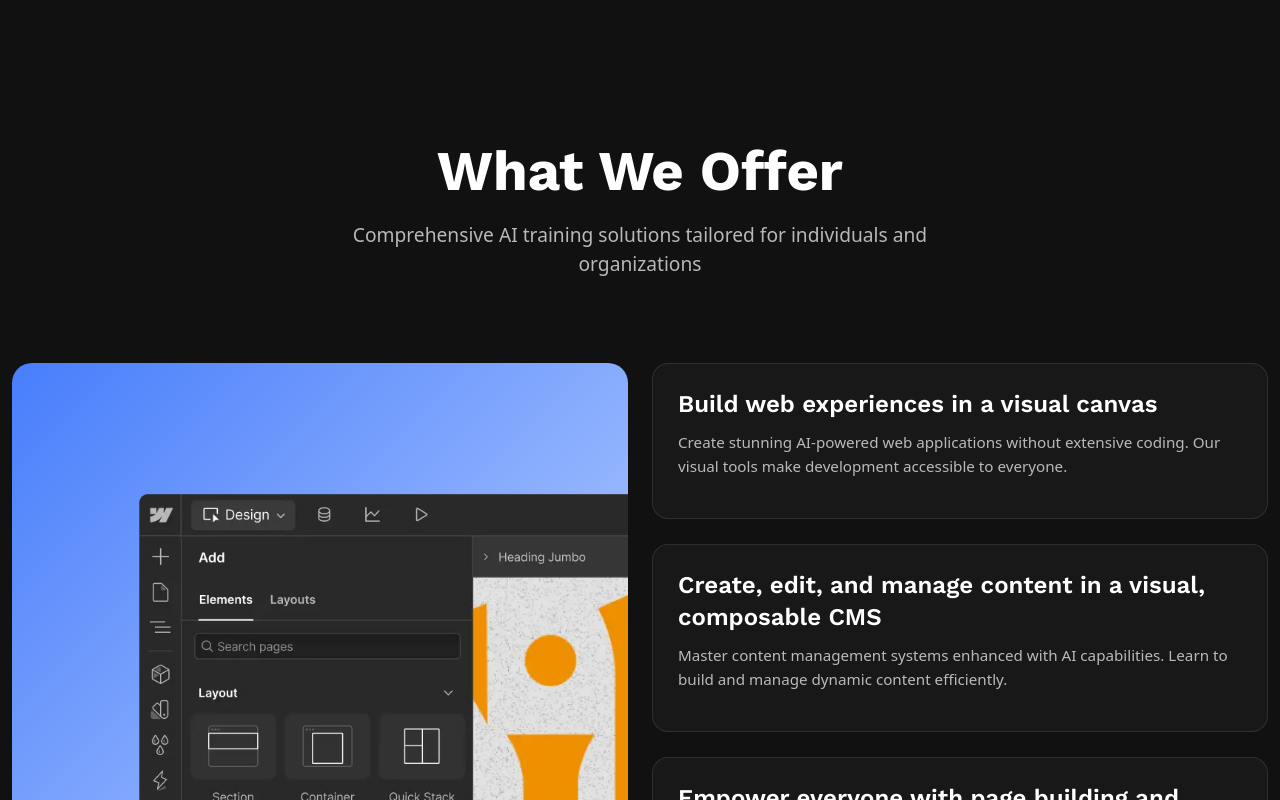
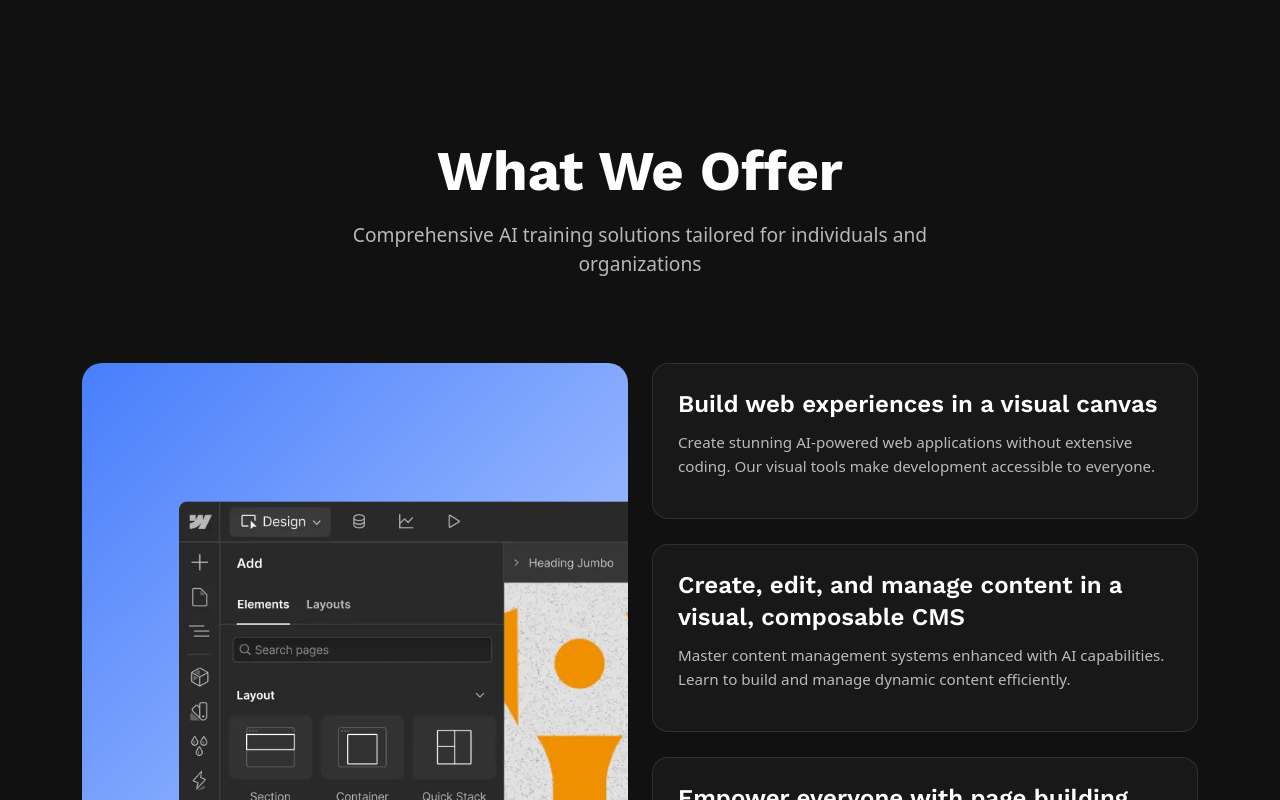
Before and after one commit to destiny2222/G-TrainingHub, a React (Create React App) app: page / in a window 1280 px wide. Shown: the part 2400-3200 px from the top of the page. Built offline with nearby package versions, Linux system fonts and the light colour scheme; some icons are missing; a web font is replaced by a local one.

Commit message:
fix: remove unused velocity variable and update container class for layout consistency

```diff
--- a/src/pages/home/Home.jsx
+++ b/src/pages/home/Home.jsx
@@ -17,7 +17,6 @@ import medialogo4 from '../../assets/image/background/africa cybersecurity Mag.p
 
 
 const Home = () => {
-    const velocity = 100;
 
     const NextArrow = (props) => {
         const { onClick } = props;
@@ -262,7 +261,7 @@ const Home = () => {
             </section>
 
             <section className='what-we-offer'>
-                <div className="container-fluid">
+                <div className="container">
                     <div className="row">
                         <div className="col-lg-12 my-3 text-center">
                             <h2 className="what-we-offer-title js-scroll fade-in-bottom">What We Offer</h2>
```
